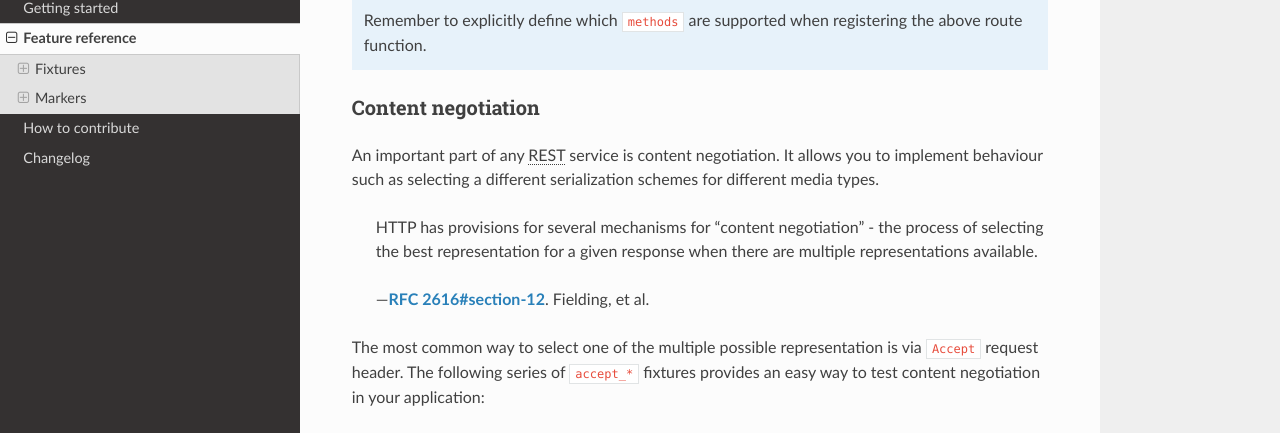
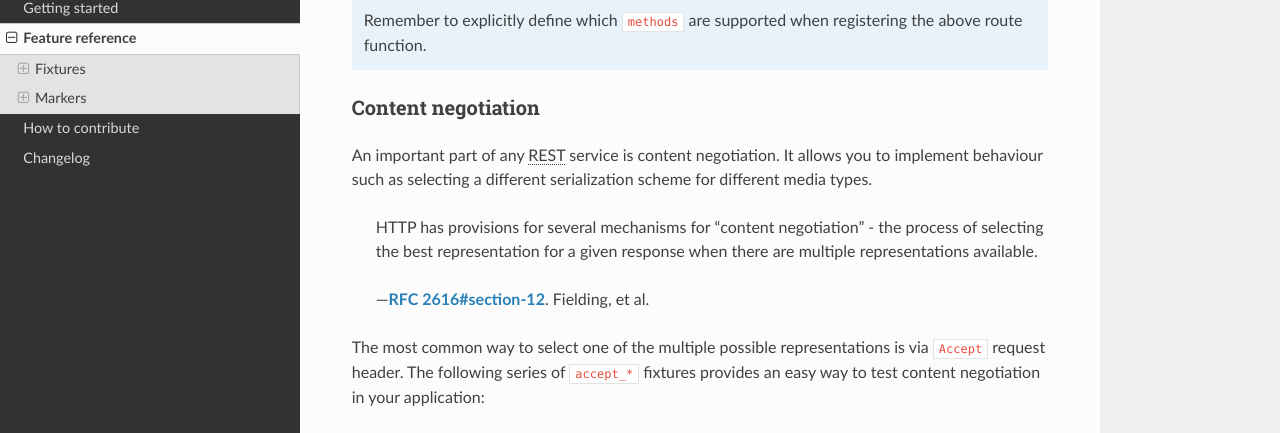
Before and after one commit to pytest-dev/pytest-flask, a Sphinx documentation site: the page built from docs/features.rst, in a window 1280 px wide and 900 px high, scrolled down 5040 px. Shown: the part 112-545 px from the top of the window. Built offline with Sphinx 7.4.7 and the Read the Docs theme 2.0.0, drawn with Linux system fonts in a browser that asks for light colours; the version number could not be read and is left out; some of the changed text lies outside the part shown.

Commit message:
Update features.rst

```diff
--- a/docs/features.rst
+++ b/docs/features.rst
@@ -290,7 +290,7 @@ Content negotiation
 
 An important part of any :abbr:`REST (REpresentational State Transfer)`
 service is content negotiation. It allows you to implement behaviour such as
-selecting a different serialization schemes for different media types.
+selecting a different serialization scheme for different media types.
 
     HTTP has provisions for several mechanisms for "content negotiation" - the
     process of selecting the best representation for a given response
@@ -298,7 +298,7 @@ selecting a different serialization schemes for different media types.
 
     -- :rfc:`2616#section-12`. Fielding, et al.
 
-The most common way to select one of the multiple possible representation is
+The most common way to select one of the multiple possible representations is
 via ``Accept`` request header. The following series of ``accept_*`` fixtures
 provides an easy way to test content negotiation in your application:
 
```
Also changed, not shown: other parts of docs/features.rst (+1 -1 lines).
